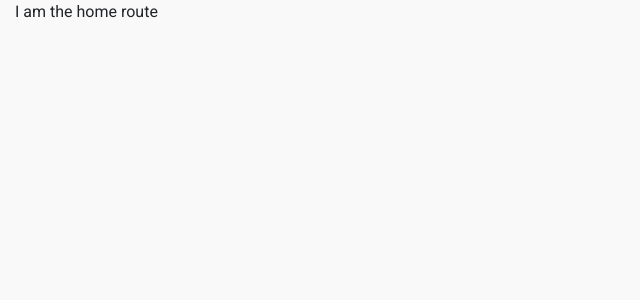
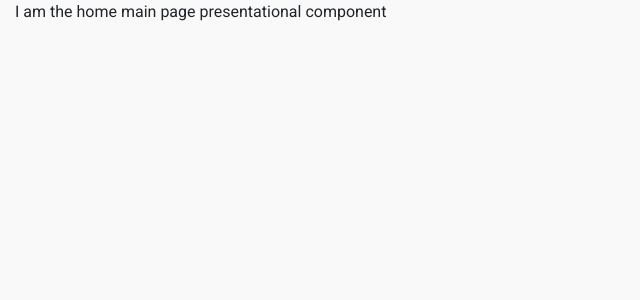
Before and after one commit to quirimmo/react-qbootstrap, a React app: page / in a window 1280 px wide. Shown: the top 300 px of the page, without its empty margins (0-640 px from the left). Built offline with nearby package versions, Linux system fonts and the light colour scheme.

Commit message:
added router structure

```diff
--- a/src/app/app.presentational.tsx
+++ b/src/app/app.presentational.tsx
@@ -4,7 +4,7 @@ import 'bootstrap/dist/css/bootstrap.css';
 import './../../assets/styles/main.scss';
 import { Container } from 'reactstrap';
 import { BrowserRouter, Switch, Route, Redirect } from 'react-router-dom';
-import HomeRoute from '../routes/home.route';
+import HomeRouter from '../routes/home.router';
 
 class App extends React.Component<any, any> {
 	constructor(props: any) {
@@ -16,7 +16,7 @@ class App extends React.Component<any, any> {
 			<BrowserRouter basename="/">
 				<Container fluid={true}>
 					<Switch>
-						<Route exact={true} path="/" component={HomeRoute} />
+						<Route exact={true} path="/" component={HomeRouter} />
 						<Redirect from="*" to="/" />
 					</Switch>
 				</Container>
--- /dev/null
+++ b/src/home/home.container.tsx
@@ -0,0 +1,13 @@
+import { connect } from 'react-redux';
+import Home from './home.presentational';
+
+const mapStateToProps = (state: any, ownProps: any) => ({});
+
+const mapDispatchToProps: any = (dispatch: any) => ({});
+
+const HomeContainer = connect(
+	mapStateToProps,
+	mapDispatchToProps
+)(Home);
+
+export default HomeContainer;
--- /dev/null
+++ b/src/home/home.presentational.tsx
@@ -0,0 +1,13 @@
+import * as React from 'react';
+
+class Home extends React.Component<any, any> {
+	constructor(props: any) {
+		super(props);
+	}
+
+	public render() {
+		return <div>I am the home main page presentational component</div>;
+	}
+}
+
+export default Home;
--- a/src/routes/home.route.tsx
+++ /dev/null
@@ -1,13 +0,0 @@
-import * as React from 'react';
-
-class HomeRoute extends React.Component<any, any> {
-	constructor(props: any) {
-		super(props);
-	}
-
-	public render() {
-		return <div>I am the home route</div>;
-	}
-}
-
-export default HomeRoute;
--- /dev/null
+++ b/src/routes/home.router.tsx
@@ -0,0 +1,16 @@
+import * as React from 'react';
+import HomeContainer from '../home/home.container';
+import { withRouter } from 'react-router';
+
+class HomeRouter extends React.Component<any, any> {
+	constructor(props: any) {
+		super(props);
+		console.log('home route component props:', this.props);
+	}
+
+	public render() {
+		return <HomeContainer />;
+	}
+}
+
+export default withRouter(HomeRouter);
```
